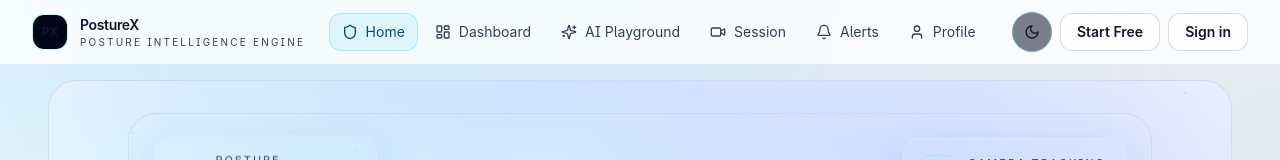
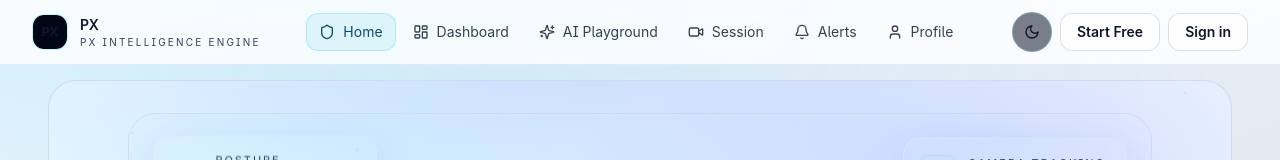
Before and after one commit to wwwdjgamer07-oss/PostureX, a Next.js app: page / in a window 1280 px wide. Shown: the top 160 px of the page. Built offline with nearby package versions, Linux system fonts and the light colour scheme; no server answers.

Commit message:
Use PX branding in navbar and app metadata

```diff
--- a/app/layout.tsx
+++ b/app/layout.tsx
@@ -7,7 +7,7 @@ import { Navbar } from "@/components/Navbar";
 import { PXPersonalizationController } from "@/components/PXPersonalizationController";
 import { ThemeLoader } from "@/components/ThemeLoader";
 import { ThemeController } from "@/components/ThemeController";
-import { getAppName, getAppUrl } from "@/lib/env";
+import { getAppUrl } from "@/lib/env";
 import { Toaster } from "sonner";
 import "@/styles/globals.css";
 
@@ -16,26 +16,25 @@ const GlobalChatbot = dynamic(
   { ssr: false }
 );
 
-const appName = getAppName();
 const appUrl = getAppUrl();
 
 export const metadata: Metadata = {
   metadataBase: new URL(appUrl),
-  title: "PostureX",
+  title: "PX",
   description: "AI posture intelligence & PX Play arcade",
-  applicationName: appName,
+  applicationName: "PX",
   openGraph: {
-    title: "PostureX",
+    title: "PX",
     description: "AI posture intelligence & PX Play arcade",
     url: appUrl,
-    siteName: appName,
+    siteName: "PX",
     type: "website",
     images: [
       {
         url: "/og-image.svg",
         width: 1200,
         height: 630,
-        alt: "PostureX"
+        alt: "PX"
       }
     ]
   },
@@ -46,7 +45,7 @@ export const metadata: Metadata = {
   },
   twitter: {
     card: "summary_large_image",
-    title: "PostureX",
+    title: "PX",
     description: "AI posture intelligence & PX Play arcade",
     images: ["/og-image.svg"]
   }
--- a/app/manifest.ts
+++ b/app/manifest.ts
@@ -2,8 +2,8 @@ import type { MetadataRoute } from "next";
 
 export default function manifest(): MetadataRoute.Manifest {
   return {
-    name: "PostureX",
-    short_name: "PostureX",
+    name: "PX",
+    short_name: "PX",
     description: "AI posture intelligence & PX Play arcade",
     start_url: "/",
     display: "standalone",
--- a/components/Navbar.tsx
+++ b/components/Navbar.tsx
@@ -127,9 +127,9 @@ export function Navbar() {
             ) : "PX"}
           </div>
           <div className="hidden sm:block">
-            <p className="text-sm font-semibold tracking-tight text-slate-900 dark:text-white">PostureX</p>
+            <p className="text-sm font-semibold tracking-tight text-slate-900 dark:text-white">PX</p>
             <p className={cn("text-[10px] uppercase tracking-[0.22em] text-slate-600 dark:text-slate-400", isObsidianSkull ? "text-violet-300 dark:text-violet-200/85" : "")}>
-              {isObsidianSkull ? "Obsidian Skull Edition" : "Posture Intelligence Engine"}
+              {isObsidianSkull ? "Obsidian Skull Edition" : "PX Intelligence Engine"}
             </p>
           </div>
         </Link>
```
